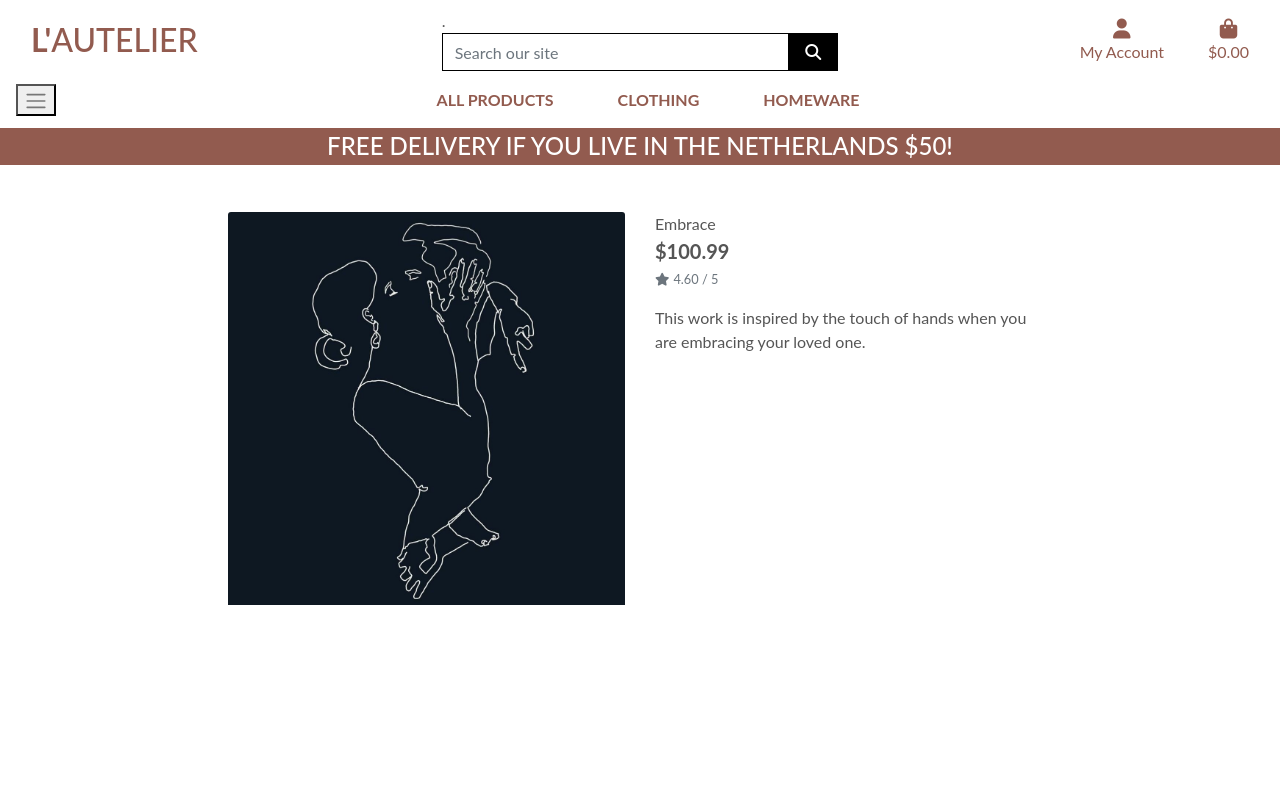
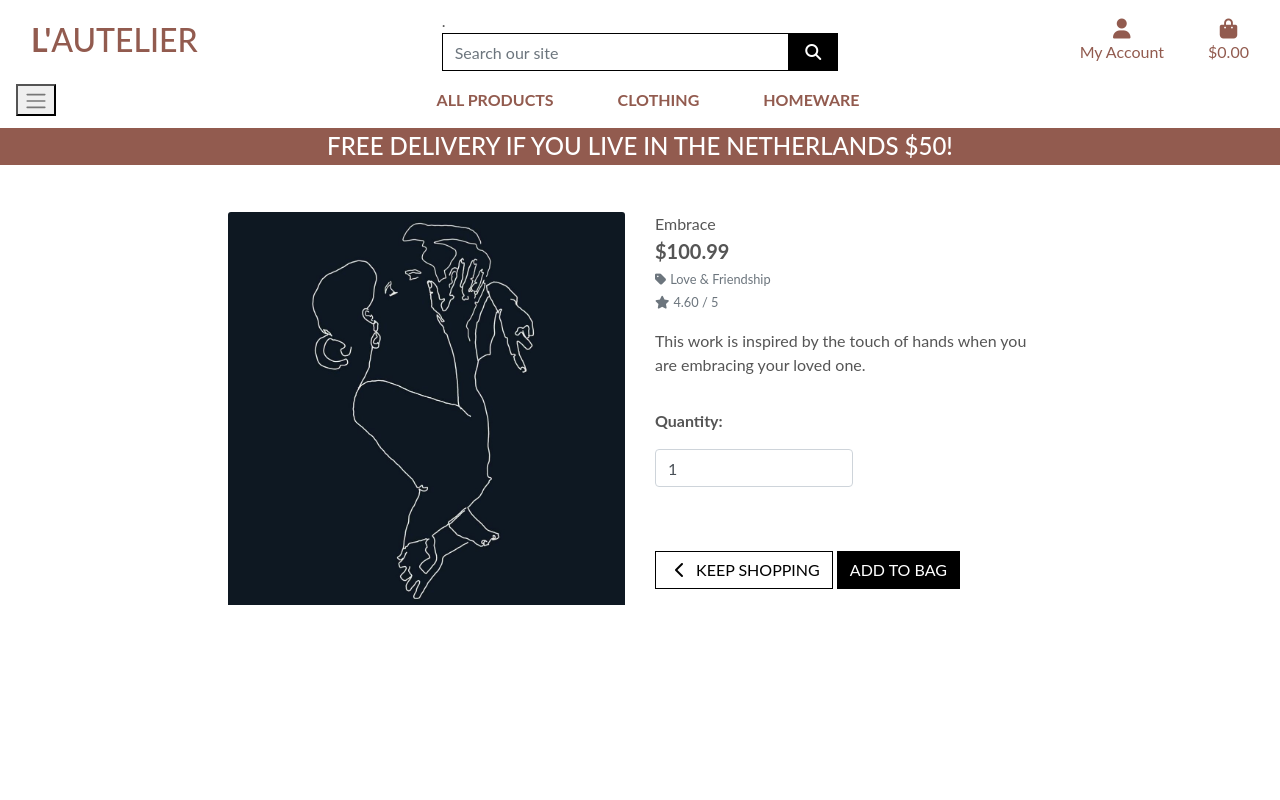
Before and after one commit to Antonio-dev7/final-milestone369, a Django app: page /products/1 in a window 1280 px wide. Run offline with Django 3.2, Linux system fonts and the light colour scheme; data comes from the database, SQL or seed files in the repository; some libraries are stand-ins or nearby versions; some web fonts are replaced.

Commit message:
context updated processor

```diff
--- a/bag/contexts.py
+++ b/bag/contexts.py
@@ -1,5 +1,7 @@
 from decimal import Decimal
 from django.conf import settings
+from django.shortcuts import get_object_or_404
+from products.models import Product
 
 
 def bag_contents(request):
@@ -7,6 +9,18 @@ def bag_contents(request):
     bag_items = []
     total = 0
     product_count = 0
+
+    bag = request.session.get('bag', {})
+
+    for item_id, quantity in bag.items():
+        product = get_object_or_404(Product, pk=item_id)
+        total += quantity * product.price
+        product_count += quantity
+        bag_items.append({
+            'item_id': item_id,
+            'quantity': quantity,
+            'product': product,
+        }) # bag session
 
     if total < settings.FREE_DELIVERY_THRESHOLD:
         delivery = total * Decimal(settings.STANDARD_DELIVERY_PERCENTAGE / 100)
--- a/bag/templates/bag/bag.html
+++ b/bag/templates/bag/bag.html
@@ -23,7 +23,9 @@
         <div class="row">
             <div class="col">
                 {% if bag_items %}
-                    <div class="table-responsive rounded"></div>
+                    <div class="table-responsive rounded">
+                        {{ bag_items }}
+                    </div>
                 {% else %}
                     <p class="lead mb-5">Art basket is empty.</p>
                     <a href="{% url 'products' %}" class="btn btn-outline-black rounded-0 btn-lg">
--- a/bag/urls.py
+++ b/bag/urls.py
@@ -2,5 +2,6 @@ from django.urls import path
 from . import views
 
 urlpatterns = [
-    path('', views.view_bag, name='view_bag')
+    path('', views.view_bag, name='view_bag'),
+    path('add/<item_id>/', views.add_to_bag, name='add_to_bag'),
 ]
--- a/products/templates/products/product_detail.html
+++ b/products/templates/products/product_detail.html
@@ -7,10 +7,9 @@
             <div class="col"></div>
         </div>
     </div>
-
 {% endblock %}
 
-{% block content %} <!-- core | container fluid with two rows.-->
+{% block content %}
     <div class="overlay"></div>
     <div class="container-fluid">
         <div class="row">
@@ -27,17 +26,47 @@
                     {% endif %}
                 </div>
             </div>
-
             <div class="col-12 col-md-6 col-lg-4">
                 <div class="product-details-container mb-5 mt-md-5">
-                <p class="mb-0">{{ product.name }}</p> <!-- art name -->
-                <p class="lead mb-0 text-left font-weight-bold">${{ product.price }}</p> <!-- art price -->
+                    <p class="mb-0">{{ product.name }}</p>
+                    <p class="lead mb-0 text-left font-weight-bold">${{ product.price }}</p>
+                    {% if product.category %}
+                    <p class="small mt-1 mb-0">
+                        <a class="text-muted" href="{% url 'products' %}?category={{ product.category.name }}">
+                            <i class="fas fa-tag mr-1"></i>{{ product.category.friendly_name }}
+                        </a>
+                    </p>
+                    {% endif %}
                     {% if product.rating %}
-                    <small class="text-muted"><i class="fas fa-star mr-1"></i>{{ product.rating }} / 5</small> <!-- art rating -->
+                        <small class="text-muted"><i class="fas fa-star mr-1"></i>{{ product.rating }} / 5</small>
                     {% else %}
                         <small class="text-muted">No Rating</small>
                     {% endif %}
                     <p class="mt-3">{{ product.description }}</p>
+                    <form class="form" action="{% url 'add_to_bag' product.id %}" method="POST">
+                        {% csrf_token %}
+                        <div class="form-row">
+                            <div class="col-12">
+                                <p class="mt-3"><strong>Quantity:</strong></p>
+                                <div class="form-group w-50">
+                                    <div class="input-group">
+                                        <input class="form-control qty_input" type="number" name="quantity" value="1" min="1" max="99" data-item_id="{{ product.id }}" id="id_qty_{{ product.id }}">
+                                    </div>
+                                </div>
+                            </div>
+
+                            <div class="col-12">
+                                <a href="{% url 'products' %}" class="btn btn-outline-black rounded-0 mt-5">
+                                    <span class="icon">
+                                        <i class="fas fa-chevron-left"></i>
+                                    </span>
+                                    <span class="text-uppercase">Keep Shopping</span>
+                                </a>
+                                <input type="submit" class="btn btn-black rounded-0 text-uppercase mt-5" value="Add to Bag">
+                            </div>
+                            <input type="hidden" name="redirect_url" value="{{ request.path }}">
+                        </div>
+                    </form>
                 </div>
             </div>
         </div>
--- a/static/css/base.css
+++ b/static/css/base.css
@@ -36,6 +36,12 @@ body {
 .btn-black {
     background: black;
     color: white;
+}
+
+.btn-outline-black {
+    background: white;
+    color: black !important; /* important to override link colors for <a> elements */
+    border: 1px solid black;
 }
 
 .shop-now-button:hover,
```
Also changed, not shown: bag/views.py (+19 -2 lines). Lines whose indentation alone changed are shown as unchanged.
